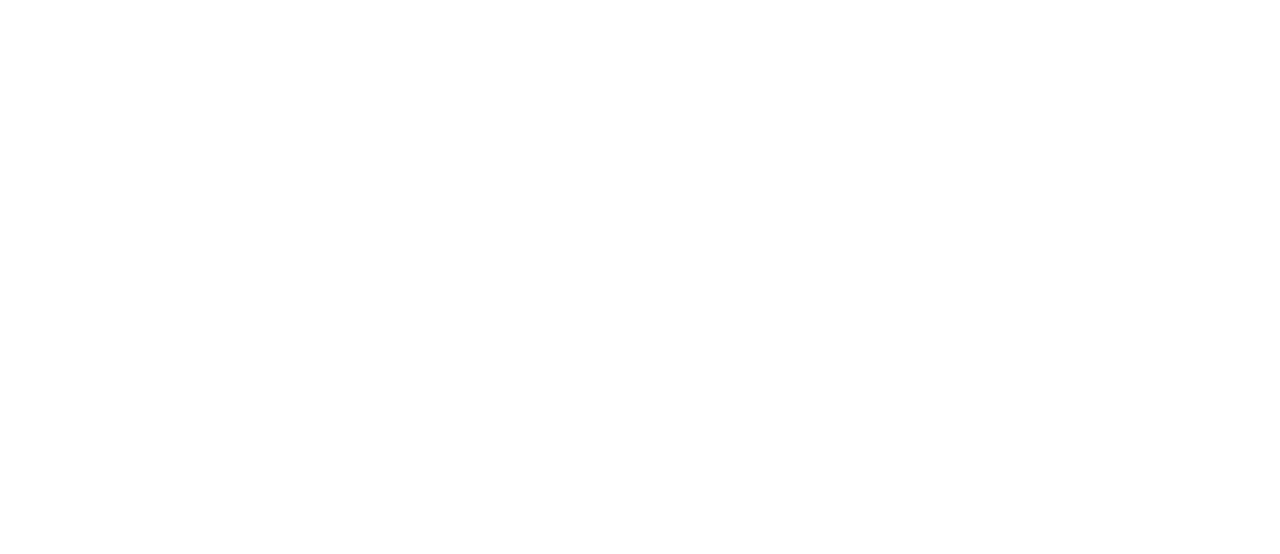
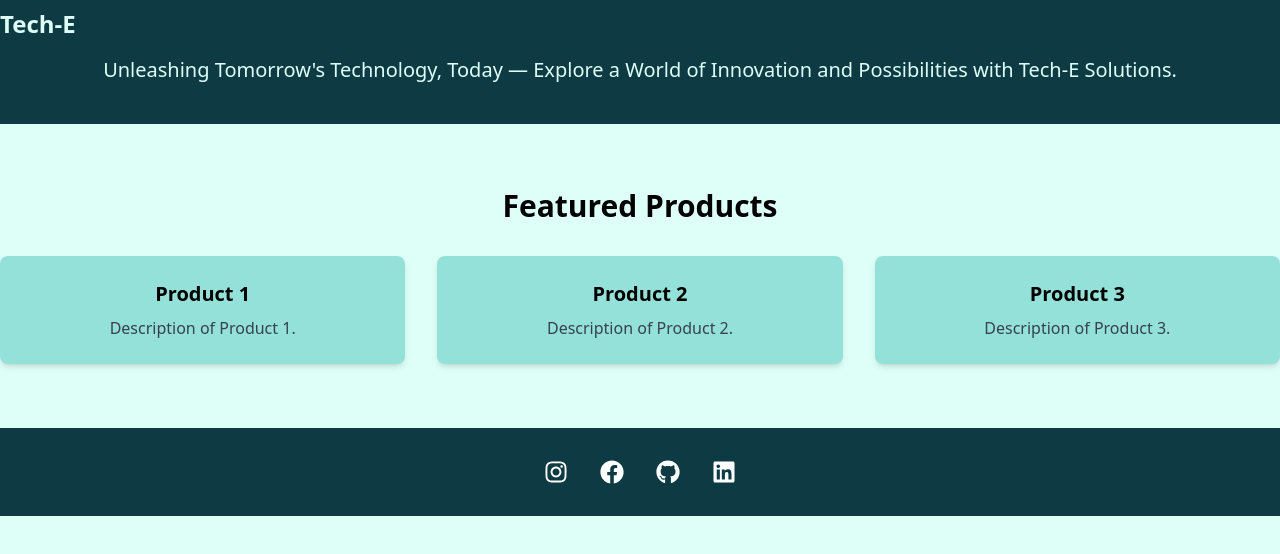
Before and after one commit to jakobpfeifer135/Tech-E, a React (Vite) app in the folder client/: page / in a window 1280 px wide. Shown: the top 554 px of the page. Built offline with nearby package versions, Linux system fonts and the light colour scheme.

Commit message:
added homepage

```diff
--- a/client/src/pages/HomePage.jsx
+++ b/client/src/pages/HomePage.jsx
@@ -1,8 +1,66 @@
-import { TypeAnimation } from "react-type-animation";
-import { FaInstagram, FaFacebook, FaGithub, FaLinkedin } from "react-icons/fa";
+import React from 'react';
+
+import { FaInstagram, FaFacebook, FaGithub, FaLinkedin } from 'react-icons/fa';
 
 const main = () => {
+  return (
+    <div className="bg-[#ddfff7] min-h-screen">
+      {/* Hero Section */}
+      <section className="bg-[#0e3b43] text-[#ddfff7] py-2">
+        <div className="container mx-auto text-center">
+          <h1 className="text-2xl font-bold mb-4 flex">Tech-E</h1>
+          <p className="text-xl mb-8">
+          Unleashing Tomorrow's Technology, Today — Explore a World of Innovation and Possibilities with Tech-E Solutions.
+          </p>
 
-}
+        </div>
+      </section>
+
+
+
+      {/* Product Showcase */}
+      <section className="py-16">
+        <div className="container mx-auto text-center">
+          <h2 className="text-3xl font-bold mb-8">Featured Products</h2>
+          <div className="grid grid-cols-1 md:grid-cols-2 lg:grid-cols-3 gap-8">
+            {/* Product Cards */}
+            {/* You can create separate ProductCard components for each product */}
+            <div className="bg-[#93e1d8] p-6 rounded-lg shadow-md">
+              <h3 className="text-xl font-bold mb-2">Product 1</h3>
+              <p className="text-gray-700">Description of Product 1.</p>
+            </div>
+            <div className="bg-[#93e1d8] p-6 rounded-lg shadow-md">
+              <h3 className="text-xl font-bold mb-2">Product 2</h3>
+              <p className="text-gray-700">Description of Product 2.</p>
+            </div>
+            <div className="bg-[#93e1d8] p-6 rounded-lg shadow-md">
+              <h3 className="text-xl font-bold mb-2">Product 3</h3>
+              <p className="text-gray-700">Description of Product 3.</p>
+            </div>
+            {/* Add more products as needed */}
+          </div>
+        </div>
+      </section>
+
+          {/* Social Media Links */}
+          <div className="bg-[#0e3b43] py-8">
+        <div className="container mx-auto flex justify-center">
+          <a href="#" className="text-2xl mx-4 text-white hover:text-[#ecd398]">
+            <FaInstagram />
+          </a>
+          <a href="#" className="text-2xl mx-4 text-white hover:text-[#ecd398]">
+            <FaFacebook />
+          </a>
+          <a href="#" className="text-2xl mx-4 text-white hover:text-[#ecd398]">
+            <FaGithub />
+          </a>
+          <a href="#" className="text-2xl mx-4 text-white hover:text-[#ecd398]">
+            <FaLinkedin />
+          </a>
+        </div>
+      </div>
+    </div>
+  );
+};
 
 export default main;
```
